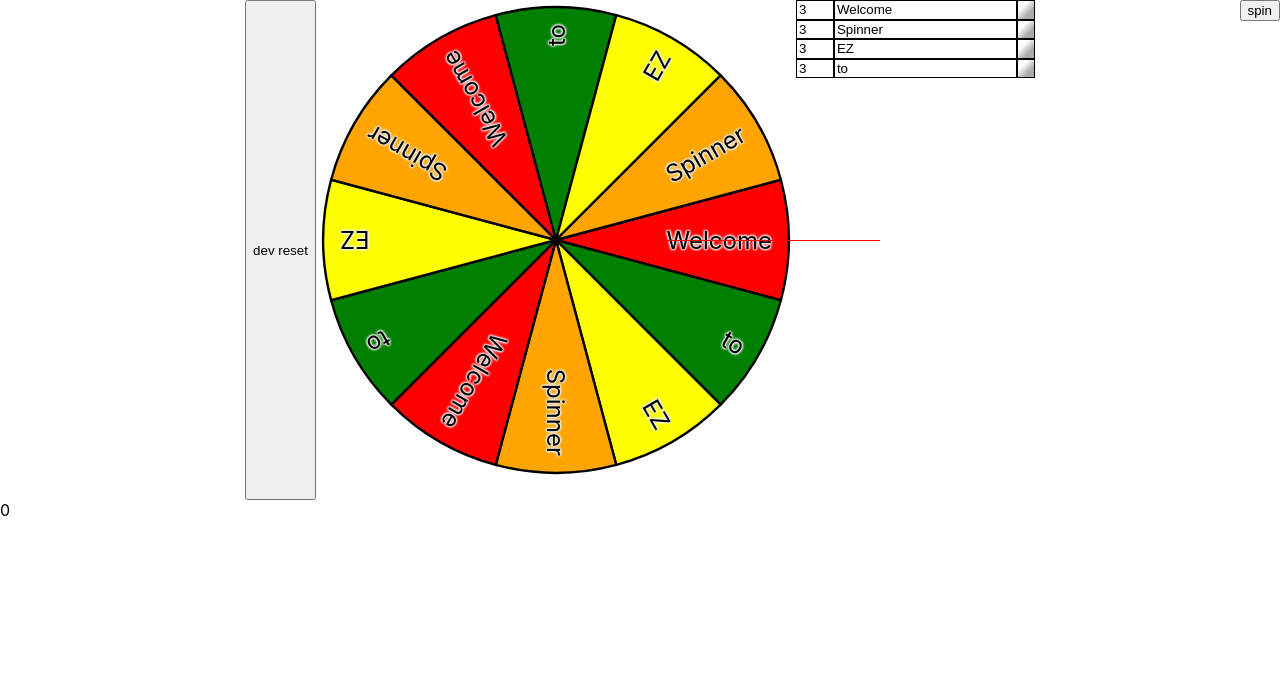
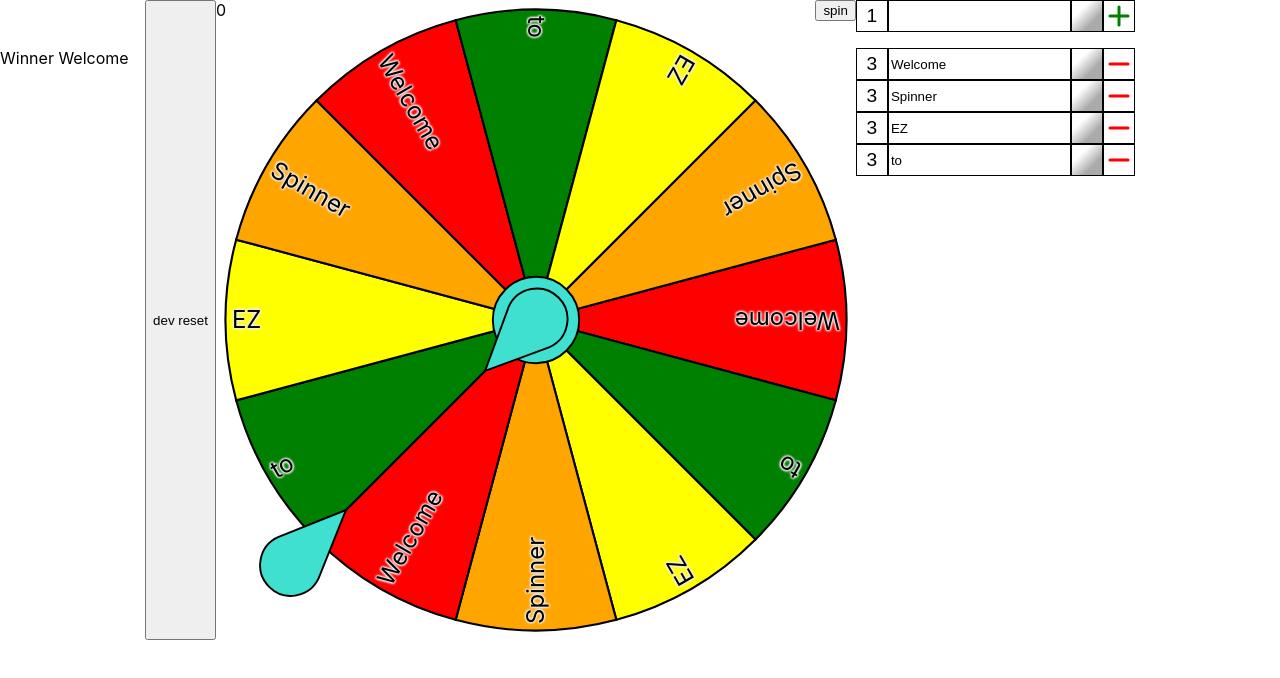
Before and after one commit to z-eric/EZ_Wheel, a React (Create React App) app in the folder spinner-wheel/: page / in a window 1280 px wide. Shown: the top 678 px of the page. Built offline with nearby package versions, Linux system fonts and the light colour scheme.

Commit message:
wip 17 - add/delete option -  layout changes

```diff
--- a/spinner-wheel/src/App.css
+++ b/spinner-wheel/src/App.css
@@ -28,6 +28,10 @@
   color: #61dafb;
 }
 
+/* * {
+   outline: 1px dotted violet;
+} */
+
 @keyframes App-logo-spin {
   from {
     transform: rotate(0deg);
--- a/spinner-wheel/src/components/LabelItem.tsx
+++ b/spinner-wheel/src/components/LabelItem.tsx
@@ -7,9 +7,10 @@ interface LabelItemProps {
   handleLabel: (text: string, index: number) => void;
   handleWeight: (weight: number, index: number) => void;
   handleColor: (index: number) => void;
+  handleAddDelete: (index: number) => void;
 }
 
-const LabelItem = ({ wheelOption, index, handleLabel, handleWeight, handleColor }: LabelItemProps) => {
+const LabelItem = ({ wheelOption, index, handleLabel, handleWeight, handleColor, handleAddDelete }: LabelItemProps) => {
 
   /* This State creating an extra linkage between Context and the input allows:
     - Anything to be typed. Intuitive UI. Direct link to Context with disallowed
@@ -29,7 +30,7 @@ const LabelItem = ({ wheelOption, index, handleLabel, handleWeight, handleColor
   }
   const clearInvalidWeight = (value: string) => {
     if (wheelOption.value.toString() !== value) {
-      setWeightInput('f');
+      setWeightInput('0');
     }
   }
 
@@ -41,27 +42,50 @@ const LabelItem = ({ wheelOption, index, handleLabel, handleWeight, handleColor
 
   return (
     <div style={{display: 'flex'}}>
-      <input value={weightInput}
+      <input value={weightInput === '0' ? '' : weightInput}
         onChange={(e) => changeWeight(e.target.value)}
         onBlur={(e) => clearInvalidWeight(e.target.value)}
         style={{
           width: '2rem',
+          height: '2rem',
           border: '1px solid black',
-        }} />
+          boxSizing: 'border-box',
+          textAlign: 'center',
+          fontSize: '120%',
+        }}
+      />
       <input value={wheelOption.label} onChange={(e) => handleLabel(e.target.value, index)}
         style={{
+          height: '2rem',
           border: '1px solid black',
-        }} />
+          boxSizing: 'border-box',
+        }}
+      />
       <div onClick={(e) => handleColor(index)}
         title={`${wheelOption.color ? 'Custom Color' : 'Theme Auto Color'}`}
         style={{
           background: `${wheelOption.color ?? 'linear-gradient(135deg, #FFF5 30%, #0005 70%)'}`,
           border: '1px solid black',
+          boxSizing: 'border-box',
           display: 'inline-block',
-          width: '1rem',
-          height: '1rem',
-          paddingTop: '0.1rem',
-        }} />
+          width: '2rem',
+          height: '2rem',
+        }}
+      />
+      <div onClick={() => handleAddDelete(index)}
+        style={{
+          border: '1px solid black',
+          boxSizing: 'border-box',
+          display: 'inline-block',
+          width: '2rem',
+          height: '2rem',
+          textAlign: 'center',
+        }}>
+        <svg viewBox='0 0 10 10' fill='none' stroke={index === -1 ? 'green' : 'red'} strokeLinecap='round'>
+          {index === -1 ? <path d='M 5 2 v 6' /> : null}
+          <path d='M 2 5 h 6' />
+        </svg>
+      </div>
     </div>
   )
 }
--- a/spinner-wheel/src/components/LabelPanel.tsx
+++ b/spinner-wheel/src/components/LabelPanel.tsx
@@ -1,36 +1,86 @@
-import { memo, useContext } from "react";
-import { WheelContext } from "../contexts/WheelContext";
+import { memo, useContext, useState } from "react";
+import { WheelContext, WheelOption } from "../contexts/WheelContext";
 import LabelItem from "./LabelItem";
 
 const LabelPanel = memo(() => {
   const wheelContext = useContext(WheelContext);
+  const [newOption, setNewOption] = useState<WheelOption>({
+    label: '',
+    value: 1,
+    color: undefined,
+  })
 
-  const handleLabel = (text: string, index: number) => {
+  const handleUpdateLabel = (text: string, index: number) => {
+    if (index === -1) {
+      setNewOption({ ...newOption, label: text });
+    }
+    else {
       let newData = wheelContext.data.slice();
       newData[index].label = text;
       wheelContext.setData(newData);
     }
-  const handleWeight = (weight: number, index: number) => {
+  }
+  const handleUpdateWeight = (weight: number, index: number) => {
+    if (index === -1) {
+      setNewOption({ ...newOption, value: weight });
+    }
+    else {
       let newData = wheelContext.data.slice();
       newData[index].value = weight;
       wheelContext.setData(newData);
     }
-  const handleColor = (index: number) => {
+  }
+  const handleUpdateColor = (index: number) => {
+    if (index === -1) {
+    }
+    else {
+      // TODO implement
       console.log(index);
+    }
+  }
+  const handleAddDelete = (index: number) => {
+    if (index === -1) {
+      if(newOption.label !== '') {
+        let newData = [...wheelContext.data, newOption];
+        wheelContext.setData(newData);
+        setNewOption({
+          label: '',
+          value: 1,
+          color: undefined,
+        });
+      }
+    }
+    else {
+      let newData = [...wheelContext.data.slice(0, index), ...wheelContext.data.slice(index + 1)];
+      wheelContext.setData(newData);
+    }
   }
 
   return (
+    <div style={{flexDirection: 'column'}}>
+      <div style={{ display: 'flex', marginBottom: '1rem' }}>
+        <LabelItem
+          wheelOption={newOption}
+          index={-1} // -1 is the flag for the handle functions to work with the newOption
+          handleLabel={handleUpdateLabel}
+          handleWeight={handleUpdateWeight}
+          handleColor={handleUpdateColor}
+          handleAddDelete={handleAddDelete}
+        />
+      </div>
       <div>
         {wheelContext.data.map((wheelOption, i) => (
           <LabelItem
             key={i}
             wheelOption={wheelOption}
             index={i}
-          handleLabel={handleLabel}
-          handleWeight={handleWeight}
-          handleColor={handleColor}
+            handleLabel={handleUpdateLabel}
+            handleWeight={handleUpdateWeight}
+            handleColor={handleUpdateColor}
+            handleAddDelete={handleAddDelete}
           />
         ))}
+      </div>
     </div>
   )
 })
--- a/spinner-wheel/src/components/MainPanel.tsx
+++ b/spinner-wheel/src/components/MainPanel.tsx
@@ -1,11 +1,11 @@
-import { useContext, useEffect, useState } from 'react';
+import { useContext, useState } from 'react';
 import WheelSpinner from './WheelSpinner';
 import LabelPanel from './LabelPanel';
 import { WheelContext, WheelOption } from '../contexts/WheelContext';
 import { ThemeContext } from '../contexts/ThemeContext';
 import '../themes/themes.css';
 
-const DEBUG_MODE = true;
+// const DEBUG_MODE = true;
 
 const debugOptions: WheelOption[] = [
   {
@@ -91,8 +91,17 @@ const MainPanel = () => {
   return (
     <>
       <button onClick={wheelReset}>dev reset</button>
+      <div
+        // WheelPanel
+        style={{
+          position: 'relative',
+          width: '40rem',
+          height: '40rem'
+        }}
+      >
         <div style={{
-            // position: 'absolute',
+          overflow: 'clip',
+          position: 'relative',
         }}>
           <WheelSpinner
             isActive={isActive}
@@ -101,17 +110,64 @@ const MainPanel = () => {
           />
         </div>
         <div
+          // WheelCenter
+        >
+          <svg
+            className='default' // TODO dynamic theme
+            width='6rem' height='9rem' viewBox='0 0 10 10'
             style={{
-          position: "absolute",
-          height: "1px",
-          width: "15rem",
-          top: "15rem",
-          left: "50%",
-          backgroundColor: "red",
-          zIndex: "10",
+              position: 'absolute',
+              top: 'calc(50% - 4.5rem)',
+              left: 'calc(50% - 3rem)',
+              rotate: '225deg',
+          }}>
+            <circle cx='50%' cy='50%' r='45%' fill='var(--primary)' stroke='black' strokeWidth='0.2' />
+            {/* <path
+              d='M 12.5 5
+                L 6 2
+                a 3.2 3.2 0 1 0 0 6
+                Z'
+              fill='var(--primary)' stroke='black' strokeWidth='0.2'
+            /> */}
+            <path
+              d='M 5 -2.5
+                L 2 4
+                a 3.2 3.2 0 1 0 6 0
+                Z'
+              fill='var(--primary)' stroke='black' strokeWidth='0.2'
+            />
+          </svg>
+        </div>
+        <div
+          // WheelPointer
+          // TODO pull out into component to allow wiggle?
+        >
+          <svg
+            className='default' // TODO dynamic theme
+            width='9rem' height='6rem' viewBox='0 0 10 10'
+            style={{
+              // opacity: '50%',
+              position: 'absolute',
+              // height: '1px',
+              // width: '15rem',
+              top: 'calc(85% - 3rem)',
+              right: 'calc(85% - 4.5rem)',
+              rotate: '135deg',
+              // backgroundColor: 'green',
+              zIndex: '10',
             }}
+          >
+            <path
+              d='M 0 5
+                L 7 2
+                a 3.2 3.2 0 1 1 0 6
+                Z'
+              fill='var(--primary)' stroke='black' strokeWidth='0.2'
             />
-      {/* <p style={{position: 'absolute', top: '2em', left: '0'}}>Winner {wheelData[winningLocation].label}</p> */}
+          </svg>
+        </div>
+      </div>
+      <p style={{position: 'absolute', top: '2em', left: '0'}}>Winner {wheelContext.data[winningLocation].label}</p>
       <LabelPanel />
     </>
   );
--- a/spinner-wheel/src/components/Wedge.tsx
+++ b/spinner-wheel/src/components/Wedge.tsx
@@ -20,10 +20,9 @@ const Wedge = ({themeClass, wheelRadius, label, angle, wedgeX, wedgeY, viewBox,
         style={{
           width: '100%',
           height: '100%',
-          transform: `rotate(${angle}deg)`,
+          rotate: `${angle}deg`,
           position: 'absolute',
         }}>
-
         <svg width='100%' height='100%' viewBox={`0 0 ${viewBox} ${viewBox}`}>
           <path
             d={`M ${viewBox / 2} ${viewBox / 2}
@@ -37,23 +36,20 @@ const Wedge = ({themeClass, wheelRadius, label, angle, wedgeX, wedgeY, viewBox,
       <div
         style={{
           width: '50%',
-          height: '100%',
-          transform: `rotate(${angle}deg)`,
-          transformOrigin: 'left',
+          height: '3rem',
+          rotate: `${angle + 180}deg`,
+          transformOrigin: 'right',
           boxSizing: 'border-box',
           position: 'absolute',
-          left: '50%',
-          textAlign: 'right',
+          top: 'calc(50% - 1.5rem)',
           textShadow:
             `1px 1px 2px #eee,
             -1px -1px 2px #eee,
             1px -1px 2px #eee,
             -1px 1px 2px #eee`,
           fontSize: '150%',
-          alignContent: 'center',
-          paddingRight: '5%',
-          // textOrientation: 'upright',
-          // writingMode: 'vertical-lr',
+          lineHeight: '3rem',
+          paddingLeft: '1rem',
       }}>
         {label}
       </div>
--- a/spinner-wheel/src/components/Wheel.tsx
+++ b/spinner-wheel/src/components/Wheel.tsx
@@ -15,7 +15,7 @@ interface WheelProps {
   sendWedgePattern: (pattern: number[]) => void;
 }
 
-const wheelRadius = 10;
+const wheelRadius = 15;
 
 let wedgePattern: number[] = [];
 
@@ -104,7 +104,7 @@ const buildWedges = (wheelData: WheelOption[], wheelRadius: number, theme: Theme
     <>
       {wedgePattern.map((optionIndex, wedgeIndex) => (
         <Wedge
-          themeClass={'default'}
+          themeClass={'default'} // TODO dynamic theme
           key={wedgeIndex}
           wheelRadius={wheelRadius}
           label={wheelData[optionIndex].label}
@@ -136,8 +136,8 @@ const Wheel = memo(({sendWedgePattern} : WheelProps) => {
       <div
         style={{
           position: 'relative',
-          width: '30rem',
-          height: '30rem',
+          width: '40rem',
+          height: '40rem',
         }}>
         {buildWedges(wheelContext.data, wheelRadius, themeContext.themes[themeContext.selectedTheme])}
       </div>
--- a/spinner-wheel/src/components/WheelSpinner.tsx
+++ b/spinner-wheel/src/components/WheelSpinner.tsx
@@ -15,7 +15,7 @@ let wedgePattern: number[];
 
 const findWinningOption = (winningDegree: number) => {
   // console.log('\nwin deg ' + winningDegree)
-  let normalized = (360 - winningDegree) / 360;
+  let normalized = (720 - winningDegree + 135) % 360 / 360;
   // console.log('normalized ' + normalized);
   let wedge = normalized * wedgePattern.length;
   // console.log('wedge ' + wedge)
@@ -59,7 +59,7 @@ const WheelSpinner = ({isActive, isActiveSetter, winningLocationSetter}: WheelSp
   return (
     <>
       <div style={{
-        // position: 'absolute',
+        // position: 'relative',
         transform: `rotate(${rotation}deg)`,
       }}>
         <Wheel
@@ -67,9 +67,8 @@ const WheelSpinner = ({isActive, isActiveSetter, winningLocationSetter}: WheelSp
         />
 
       </div>
-      <br/>
       <button onClick={spin} disabled={isActive} style={{position: 'absolute', top: 0, right: 0}}>spin</button>
-      <div style={{position: 'absolute', left: 0,}}>{rotation}</div>
+      <div style={{position: 'absolute', left: 0, top: 0}}>{rotation}</div>
     </>
   )
 }
```
Also changed, not shown: 1 other file (tests, documents, lock files or other folders). Lines whose indentation alone changed are shown as unchanged.
